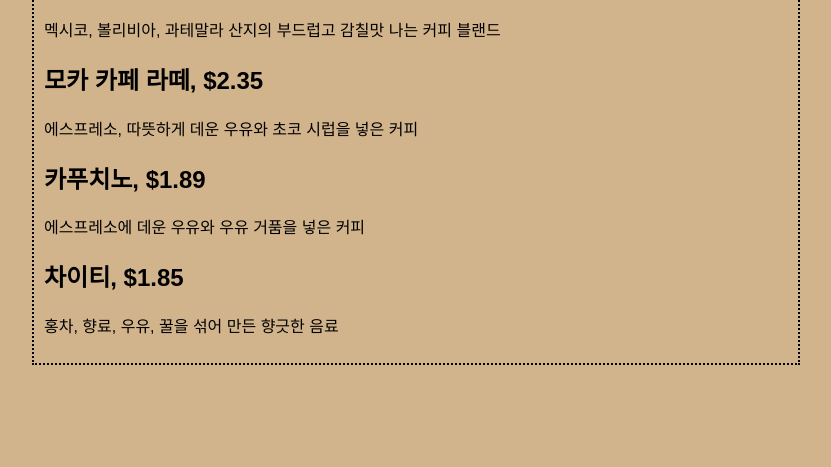
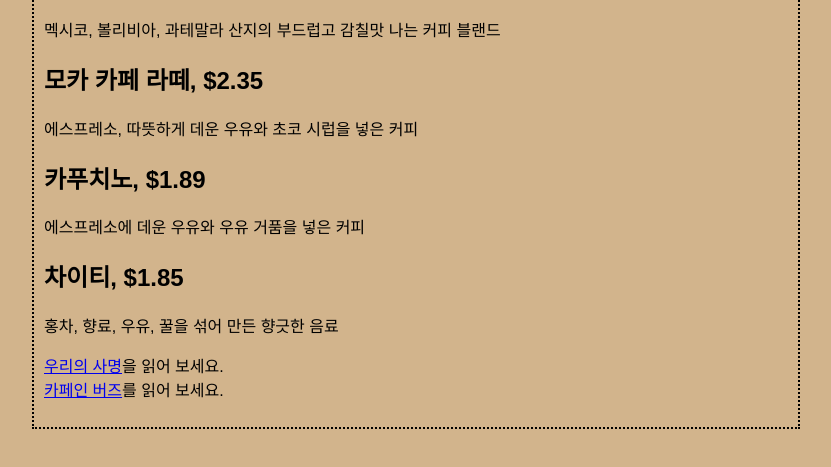
Before and after one commit to jsp0269/StudyHeadFirstHTML, a plain HTML site: page source/Starbuzz/index.html in a window 1280 px wide. Shown: the part 147-614 px from the top of the page, without its empty margins (224-1055 px from the left). Drawn offline with Linux system fonts and the light colour scheme.

Commit message:
Chapter 4

```diff
--- a/source/Starbuzz/index.html
+++ b/source/Starbuzz/index.html
@@ -28,5 +28,14 @@
 
     <h2>차이티, $1.85</h2>
     <p>홍차, 향료, 우유, 꿀을 섞어 만든 향긋한 음료</p>
+
+    <p>
+        <a href="mission.html"
+        title="스타버즈 커피의 중요한 사명에 관해 더 읽어 보세요">우리의 사명</a>을 읽어 보세요.
+        <br>
+        <a href="http://wickedlysmart.com/buzz#Coffee"
+        title="버즈에 있는 카페인에 관한 모든 내용을 읽어 보세요"
+        target="_blank">카페인 버즈</a>를 읽어 보세요.
+    </p>
 </body>
 </html>
```
